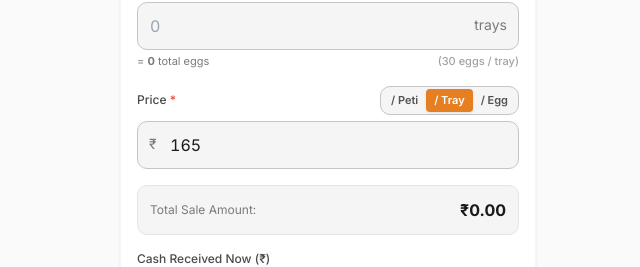
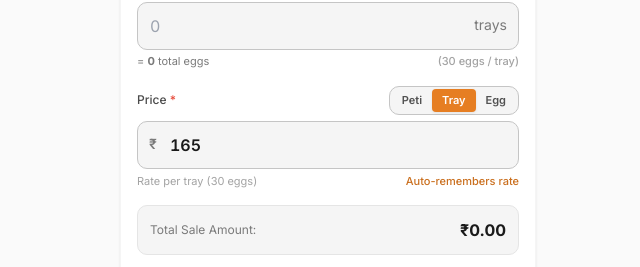
Before and after one commit to pravinsingh1109/KukkutPro, a React (Vite) app in the folder frontend/: page /sales/new in a window 1280 px wide. Shown: the part 357-624 px from the top of the page, without its empty margins (312-952 px from the left). Built offline with nearby package versions, Linux system fonts and the light colour scheme; no server answers.

Commit message:
feat: remove slash from price buttons and add persistent selling price memory

```diff
--- a/frontend/src/features/sales/SaleForm.tsx
+++ b/frontend/src/features/sales/SaleForm.tsx
@@ -20,13 +20,31 @@ export const SaleForm: React.FC = () => {
   const [customerId, setCustomerId] = useState('');
   const [isQuickAddOpen, setIsQuickAddOpen] = useState(false);
 
-  // Quantity input mode: default to 'TRAYS' per user request
-  const [qtyMode, setQtyMode] = useState<'EGGS' | 'TRAYS' | 'PETI'>('TRAYS');
+  // Helper to load last used selling rate from localStorage
+  const getLastPrice = (mode: 'PER_EGG' | 'PER_TRAY' | 'PER_PETI'): string => {
+    const saved = localStorage.getItem(`kukkutpro_last_sale_price_${mode}`);
+    if (saved && parseFloat(saved) > 0) return saved;
+    if (mode === 'PER_TRAY') return '165';
+    if (mode === 'PER_PETI') return '1155';
+    return '5.50';
+  };
+
+  // Quantity input mode: remembers last used unit or defaults to 'TRAYS'
+  const [qtyMode, setQtyMode] = useState<'EGGS' | 'TRAYS' | 'PETI'>(() => {
+    return (localStorage.getItem('kukkutpro_last_sale_qty_mode') as any) || 'TRAYS';
+  });
   const [enteredQty, setEnteredQty] = useState<number | ''>('');
 
-  // Price mode: default to 'PER_TRAY' (e.g. ₹165/tray)
-  const [priceMode, setPriceMode] = useState<'PER_EGG' | 'PER_TRAY' | 'PER_PETI'>('PER_TRAY');
-  const [enteredPrice, setEnteredPrice] = useState<string>('165');
+  // Price mode: remembers last used price unit or defaults to 'PER_TRAY'
+  const [priceMode, setPriceMode] = useState<'PER_EGG' | 'PER_TRAY' | 'PER_PETI'>(() => {
+    return (localStorage.getItem('kukkutpro_last_sale_price_mode') as any) || 'PER_TRAY';
+  });
+
+  // Selling price: initialized from last entered selling price
+  const [enteredPrice, setEnteredPrice] = useState<string>(() => {
+    const initialMode = (localStorage.getItem('kukkutpro_last_sale_price_mode') as any) || 'PER_TRAY';
+    return getLastPrice(initialMode);
+  });
 
   const [amountReceived, setAmountReceived] = useState<string>('0');
   const [notes, setNotes] = useState('');
@@ -38,6 +56,42 @@ export const SaleForm: React.FC = () => {
   const { settings } = useSettings();
 
   const petiSize = settings?.petiSize || PETI_SIZE;
+
+  // Handle switching price mode with smart conversion or saved rate lookup
+  const handlePriceModeChange = (newMode: 'PER_PETI' | 'PER_TRAY' | 'PER_EGG') => {
+    if (newMode === priceMode) return;
+    if (enteredPrice && parseFloat(enteredPrice) > 0) {
+      localStorage.setItem(`kukkutpro_last_sale_price_${priceMode}`, enteredPrice);
+    }
+
+    const savedForNewMode = localStorage.getItem(`kukkutpro_last_sale_price_${newMode}`);
+    if (savedForNewMode) {
+      setEnteredPrice(savedForNewMode);
+    } else {
+      const currentVal = parseFloat(enteredPrice) || 0;
+      if (currentVal > 0) {
+        let pPerEgg = currentVal;
+        if (priceMode === 'PER_PETI') pPerEgg = currentVal / petiSize;
+        else if (priceMode === 'PER_TRAY') pPerEgg = currentVal / TRAY_SIZE;
+
+        if (newMode === 'PER_PETI') setEnteredPrice(Math.round(pPerEgg * petiSize).toString());
+        else if (newMode === 'PER_TRAY') setEnteredPrice(Math.round(pPerEgg * TRAY_SIZE).toString());
+        else setEnteredPrice(pPerEgg.toFixed(2));
+      } else {
+        setEnteredPrice(getLastPrice(newMode));
+      }
+    }
+
+    setPriceMode(newMode);
+    localStorage.setItem('kukkutpro_last_sale_price_mode', newMode);
+  };
+
+  const handlePriceChange = (val: string) => {
+    setEnteredPrice(val);
+    if (val && parseFloat(val) > 0) {
+      localStorage.setItem(`kukkutpro_last_sale_price_${priceMode}`, val);
+    }
+  };
 
   // Convert entered quantity to raw egg count
   const totalEggs = useMemo(() => {
@@ -104,6 +158,13 @@ export const SaleForm: React.FC = () => {
         amountReceived: receivedNum.toFixed(2),
         notes: notes.trim() || undefined,
       });
+
+      // Persist the confirmed sale price and modes for next time
+      if (enteredPrice && parseFloat(enteredPrice) > 0) {
+        localStorage.setItem(`kukkutpro_last_sale_price_${priceMode}`, enteredPrice);
+        localStorage.setItem('kukkutpro_last_sale_price_mode', priceMode);
+        localStorage.setItem('kukkutpro_last_sale_qty_mode', qtyMode);
+      }
 
       navigate('/sales');
     } catch (err: any) {
@@ -226,29 +287,39 @@ export const SaleForm: React.FC = () => {
                   <button
                     key={mode}
                     type="button"
-                    onClick={() => setPriceMode(mode)}
-                    className={`px-2 py-1 text-caption font-semibold rounded transition-colors ${
+                    onClick={() => handlePriceModeChange(mode)}
+                    className={`px-2.5 py-1 text-caption font-semibold rounded transition-colors ${
                       priceMode === mode ? 'bg-brand-500 text-white shadow-sm' : 'text-neutral-600 hover:text-neutral-900'
                     }`}
                   >
-                    {mode === 'PER_PETI' ? '/ Peti' : mode === 'PER_TRAY' ? '/ Tray' : '/ Egg'}
+                    {mode === 'PER_PETI' ? 'Peti' : mode === 'PER_TRAY' ? 'Tray' : 'Egg'}
                   </button>
                 ))}
               </div>
             </div>
             <div className="relative">
-              <span className="absolute left-3 top-3 text-body text-neutral-500">₹</span>
+              <span className="absolute left-3 top-3 text-body text-neutral-500 font-semibold">₹</span>
               <input
                 type="number"
                 step="any"
                 min="0"
                 value={enteredPrice}
-                onChange={(e) => setEnteredPrice(e.target.value)}
+                onChange={(e) => handlePriceChange(e.target.value)}
                 placeholder="0.00"
-                className="w-full h-12 pl-8 pr-3 rounded-md border border-neutral-300 bg-neutral-100 text-body-lg tabular-nums focus:border-brand-500 focus:bg-white outline-none"
+                className="w-full h-12 pl-8 pr-3 rounded-md border border-neutral-300 bg-neutral-100 text-body-lg tabular-nums focus:border-brand-500 focus:bg-white outline-none font-semibold"
                 required
               />
             </div>
+            <p className="text-[11px] text-neutral-400 mt-1 flex items-center justify-between">
+              <span>
+                {priceMode === 'PER_TRAY'
+                  ? 'Rate per tray (30 eggs)'
+                  : priceMode === 'PER_PETI'
+                  ? `Rate per peti (${petiSize} eggs)`
+                  : 'Rate per single egg'}
+              </span>
+              <span className="text-brand-600 font-medium">Auto-remembers rate</span>
+            </p>
           </div>
 
           {/* Summary Box */}
```
